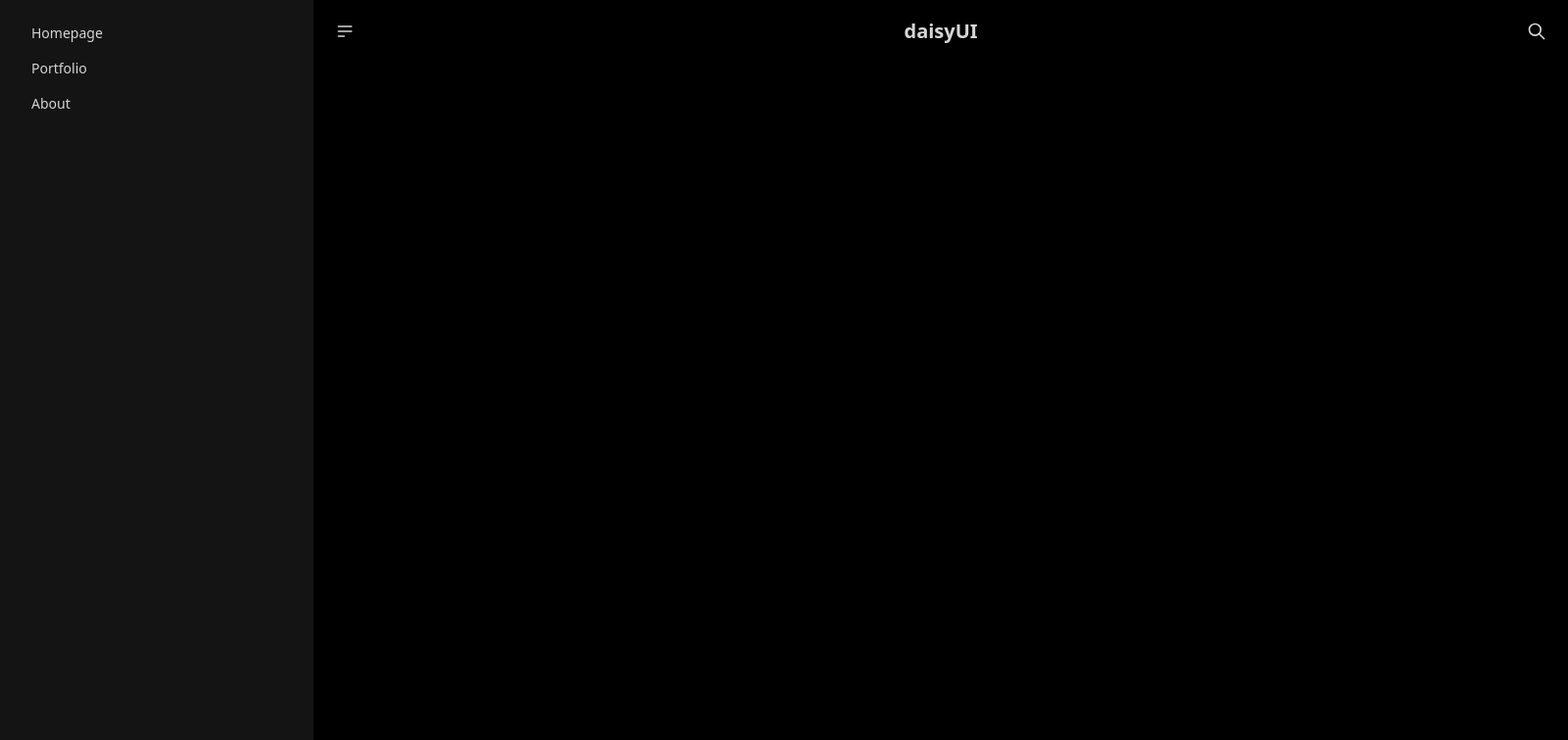
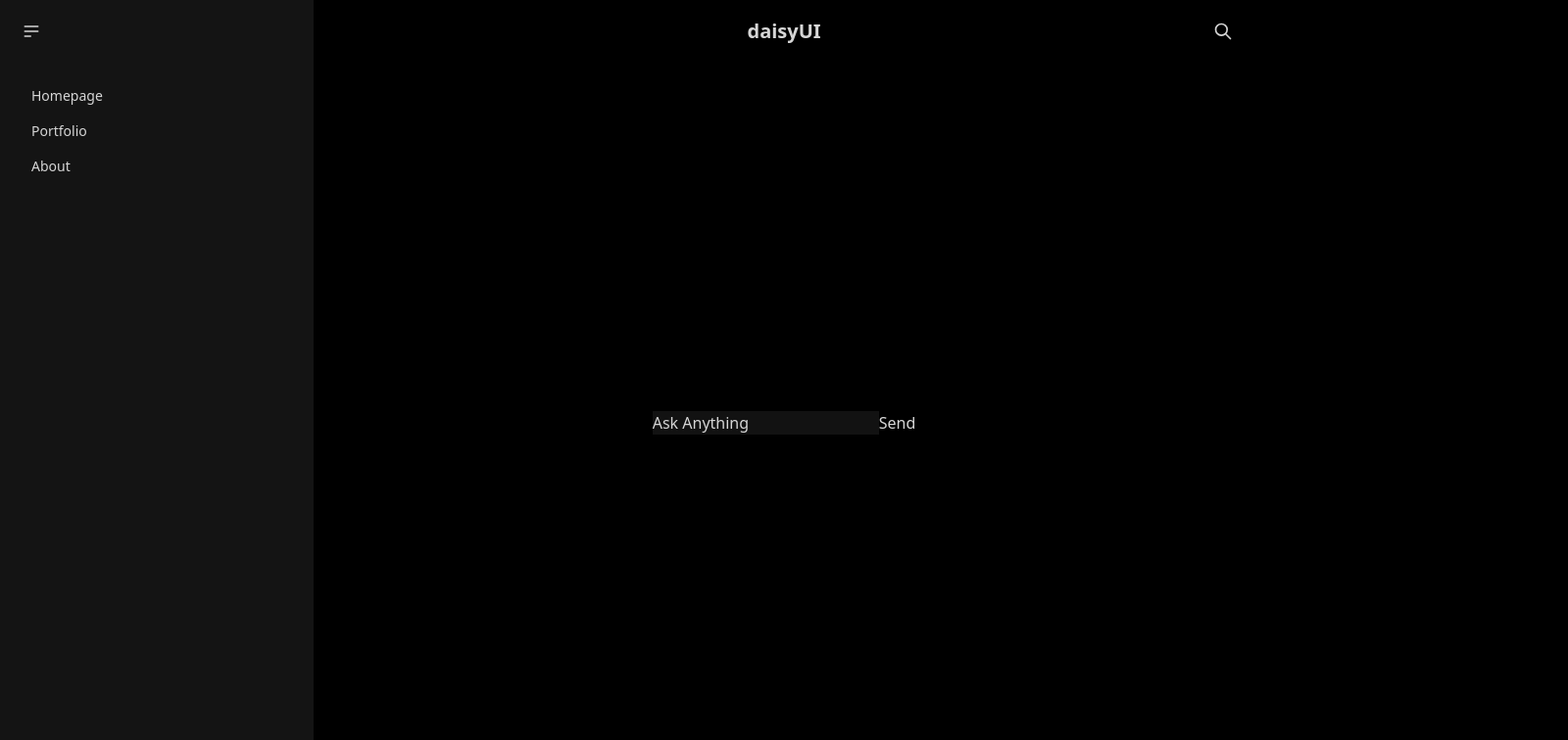
Before and after one commit to cferggie/docker-deepseek, a React (Vite) app in the folder frontend/: page / in a window 1280 px wide. Both pictures are taken after a click on the button 32 px from the left and 32 px from the top of the page. Shown: the top 756 px of the page at 98% size, 1600 px wide, since content can reach past the window. Built offline with nearby package versions, Linux system fonts and the light colour scheme.

Commit message:
Implement side drawer and update navbar layout

```diff
--- a/frontend/src/App.jsx
+++ b/frontend/src/App.jsx
@@ -5,18 +5,26 @@
 import { FaRobot } from "react-icons/fa";
 import Navbar from './components/navbar';
 import MessageInput from './components/messageInput';
+import SideDrawer from './components/SideDrawer';
 
 function App() {
+  const [isDrawerOpen, setIsDrawerOpen] = useState(false);
+
   return (
-    <div className='page-container min-h-screen flex flex-col'>
-      <header className='w-full top-0 h-16'>
-        <Navbar />
-      </header>
-      <main role='main' className='flex-1'>
-        <FaRobot />
-        <MessageInput />
-        <h1>This is the main content</h1>
-      </main>
+    <div className='flex min-h-screen'>
+      <SideDrawer isDrawerOpen={isDrawerOpen} setIsDrawerOpen={setIsDrawerOpen} />
+
+      {/* Main content container including navbar */}
+      <div className='flex-1 flex flex-col'>
+        <header className='w-full h-16'>
+          <Navbar isDrawerOpen={isDrawerOpen} setIsDrawerOpen={setIsDrawerOpen} />
+        </header>
+        <main role='main' className='flex-1'>
+          <div className='flex flex-col h-full justify-center items-center'>
+            <MessageInput />
+          </div>
+        </main>
+      </div>
     </div>
   )
 }
--- /dev/null
+++ b/frontend/src/components/SideDrawer.jsx
@@ -0,0 +1,44 @@
+import React from 'react';
+
+const navIcon = (
+  <svg
+    xmlns="http://www.w3.org/2000/svg"
+    className="h-5 w-5"
+    fill="none"
+    viewBox="0 0 24 24"
+    stroke="currentColor"
+  >
+    <path
+      strokeLinecap="round"
+      strokeLinejoin="round"
+      strokeWidth="2"
+      d="M4 6h16M4 12h16M4 18h7"
+    />
+  </svg>
+);
+
+
+function SideDrawer({ isDrawerOpen, setIsDrawerOpen }) {
+  return (
+    <div
+      className={`bg-base-200 transition-all duration-300 ease-in-out ${
+        isDrawerOpen ? 'w-80' : 'w-0'
+      } overflow-hidden`}
+    >
+      <div className="p-2 top-0">
+        {isDrawerOpen && (
+          <button onClick={() => setIsDrawerOpen(false)} className="btn btn-ghost btn-circle mb-4">
+            {navIcon}
+          </button>
+        )}
+        <ul className="menu text-base-content">
+          <li><a>Homepage</a></li>
+          <li><a>Portfolio</a></li>
+          <li><a>About</a></li>
+        </ul>
+      </div>
+    </div>
+  );
+}
+
+export default SideDrawer;
--- a/frontend/src/components/navbar.jsx
+++ b/frontend/src/components/navbar.jsx
@@ -1,58 +1,56 @@
-import React, { useState } from 'react';
+import React from 'react';
 
-function Navbar() {
-  const [isOpen, setIsOpen] = useState(false);
-
-  return (
-    <div className="min-h-screen">
-      {/* Side drawer */}
-      <div className={`fixed top-0 left-0 h-full w-80 bg-base-200 transform transition-transform duration-300 ease-in-out ${isOpen ? 'translate-x-0' : '-translate-x-full'}`}>
-        <ul className="menu p-4 text-base-content">
-          <li><a>Homepage</a></li>
-          <li><a>Portfolio</a></li>
-          <li><a>About</a></li>
-        </ul>
-      </div>
-
-      {/* Main content */}
-      <div className={`transform transition-transform duration-300 ease-in-out ${isOpen ? 'translate-x-80' : 'translate-x-0'}`}>
-        <div className="navbar bg-base-100">
-          <div className="navbar-start">
-            <button onClick={() => setIsOpen(!isOpen)} className="btn btn-ghost btn-circle">
+const navIcon = (
   <svg
     xmlns="http://www.w3.org/2000/svg"
     className="h-5 w-5"
     fill="none"
     viewBox="0 0 24 24"
-                stroke="currentColor">
+    stroke="currentColor"
+  >
     <path
       strokeLinecap="round"
       strokeLinejoin="round"
       strokeWidth="2"
-                  d="M4 6h16M4 12h16M4 18h7" />
+      d="M4 6h16M4 12h16M4 18h7"
+    />
   </svg>
+);
+
+const searchIcon = (
+  <svg
+    xmlns="http://www.w3.org/2000/svg"
+    className="h-5 w-5"
+    fill="none"
+    viewBox="0 0 24 24"
+    stroke="currentColor"
+  >
+    <path
+      strokeLinecap="round"
+      strokeLinejoin="round"
+      strokeWidth="2"
+      d="M21 21l-6-6m2-5a7 7 0 11-14 0 7 7 0 0114 0z"
+    />
+  </svg>
+);
+
+function Navbar({ isDrawerOpen, setIsDrawerOpen }) {
+  return (
+    <div className="navbar bg-base-100">
+      <div className="navbar-start">
+        {!isDrawerOpen && (
+          <button onClick={() => setIsDrawerOpen(true)} className="btn btn-ghost btn-circle">
+            {navIcon}
           </button>
+        )}
       </div>
       <div className="navbar-center">
         <a className="btn btn-ghost text-xl">daisyUI</a>
       </div>
       <div className="navbar-end">
         <button className="btn btn-ghost btn-circle">
-              <svg
-                xmlns="http://www.w3.org/2000/svg"
-                className="h-5 w-5"
-                fill="none"
-                viewBox="0 0 24 24"
-                stroke="currentColor">
-                <path
-                  strokeLinecap="round"
-                  strokeLinejoin="round"
-                  strokeWidth="2"
-                  d="M21 21l-6-6m2-5a7 7 0 11-14 0 7 7 0 0114 0z" />
-              </svg>
+          {searchIcon}
         </button>
-          </div>
-        </div>
       </div>
     </div>
   );
```
Also changed, not shown: 1 other file (tests, documents, lock files or other folders). Lines whose indentation alone changed are shown as unchanged.
